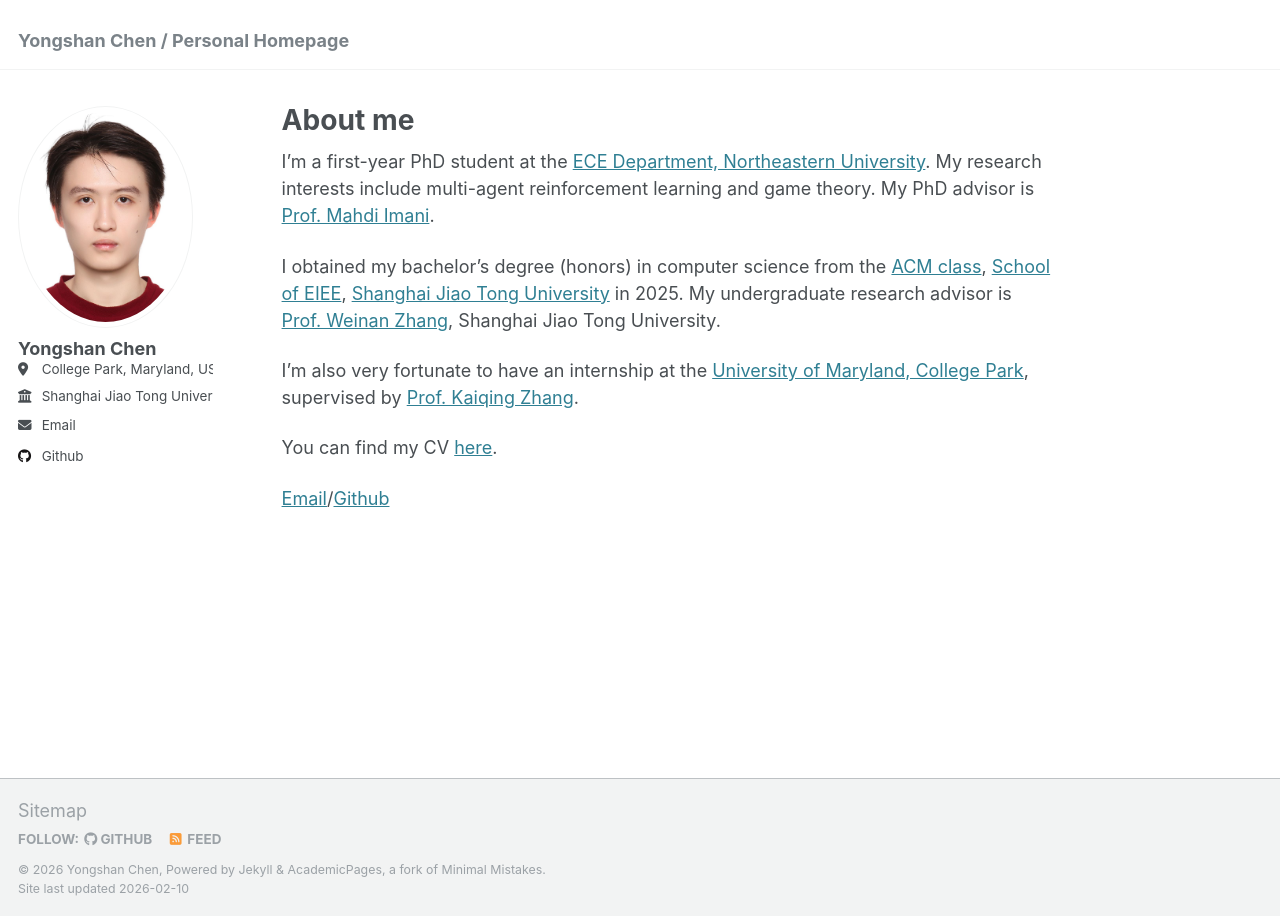
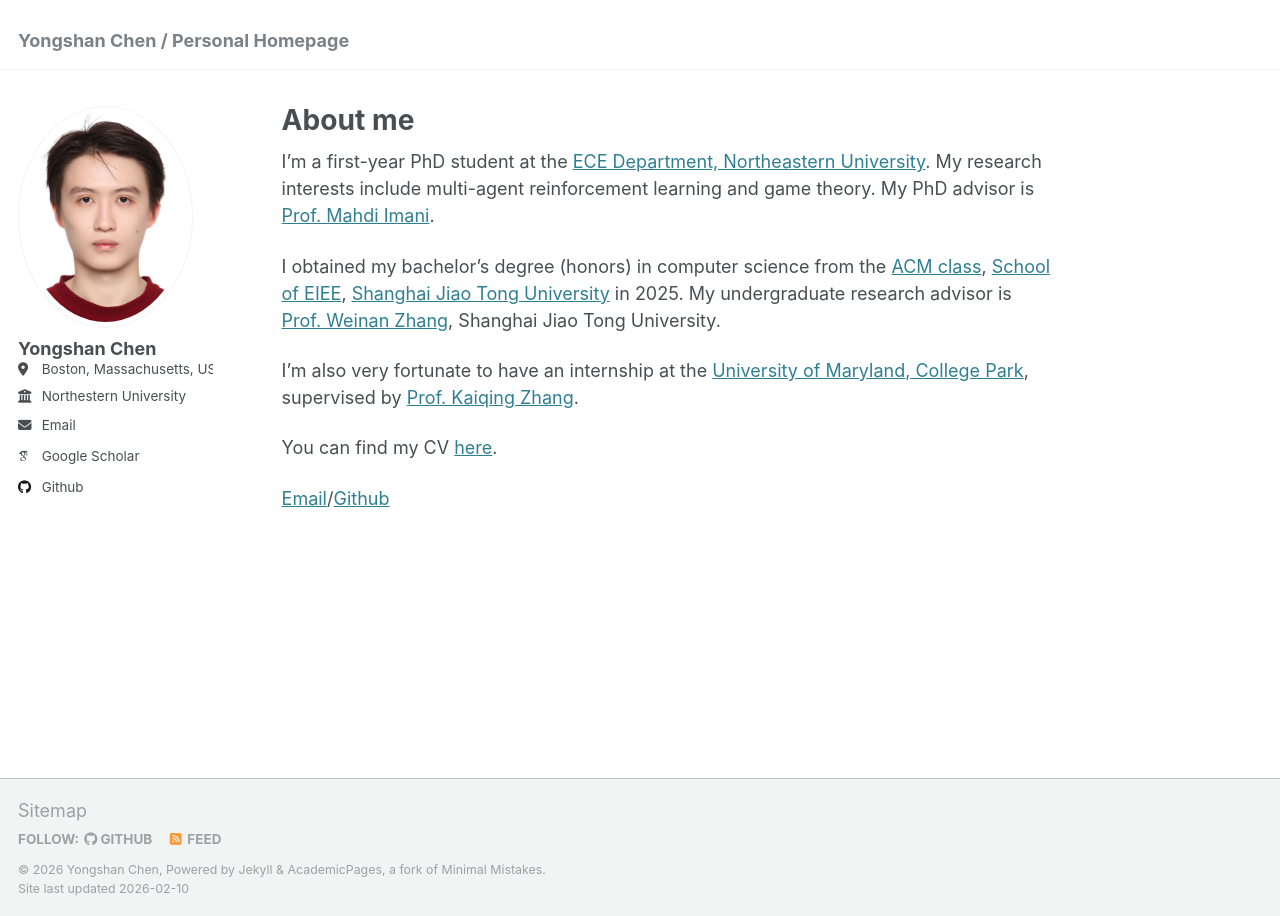
Before and after one commit to EternalFir/EternalFir.github.io, a Jekyll site: the page built from _pages/about.md, in a window 1280 px wide. Built offline with Jekyll 4.4.1, drawn with Linux system fonts in a browser that asks for light colours; some web fonts are replaced.

Commit message:
feat(info): update personal infos.

```diff
--- a/_config.yml
+++ b/_config.yml
@@ -11,7 +11,7 @@ locale                   : "en-US"
 title                    : "Yongshan Chen / Personal Homepage"
 title_separator          : "-"
 name                     : &name "Yongshan Chen"
-description              : &description "a fourth-year undergraduate student from SJTU"
+description              : &description "a first-year PhD student from Northeastern University"
 url                      : https://EternalFir.github.io # the base hostname & protocol for your site e.g. "https://[your GitHub username].github.io"
 baseurl                  : "" # the subpath of your site, e.g. "/blog"
 repository               : "EternalFir/EternalFir.github.io"
@@ -25,14 +25,14 @@ author:
   name             : "Yongshan Chen"
   pronouns         : # example: "she/her"
   bio              : # "Short biography for the left-hand sidebar"
-  location         : "College Park, Maryland, US"
-  employer         : "Shanghai Jiao Tong University"
+  location         : "Boston, Massachusetts, US"
+  employer         : "Northestern University"
   uri              : # URL
-  email            : "chenyongshan@sjtu.edu.cn"
+  email            : "chen.yongs@northeastern.edu"
 
   # Academic websites
   arxiv            : # URL - Update with the correct link to your profile
-  googlescholar    : #"https://scholar.google.com/citations?user=PS_CX0AAAAAJ"
+  googlescholar    : "https://scholar.google.com/citations?user=KnXbuCMAAAAJ&hl"
   impactstory      : # URL
   orcid            : #"http://orcid.org/yourorcidurl"
   semantic         : # URL
```
